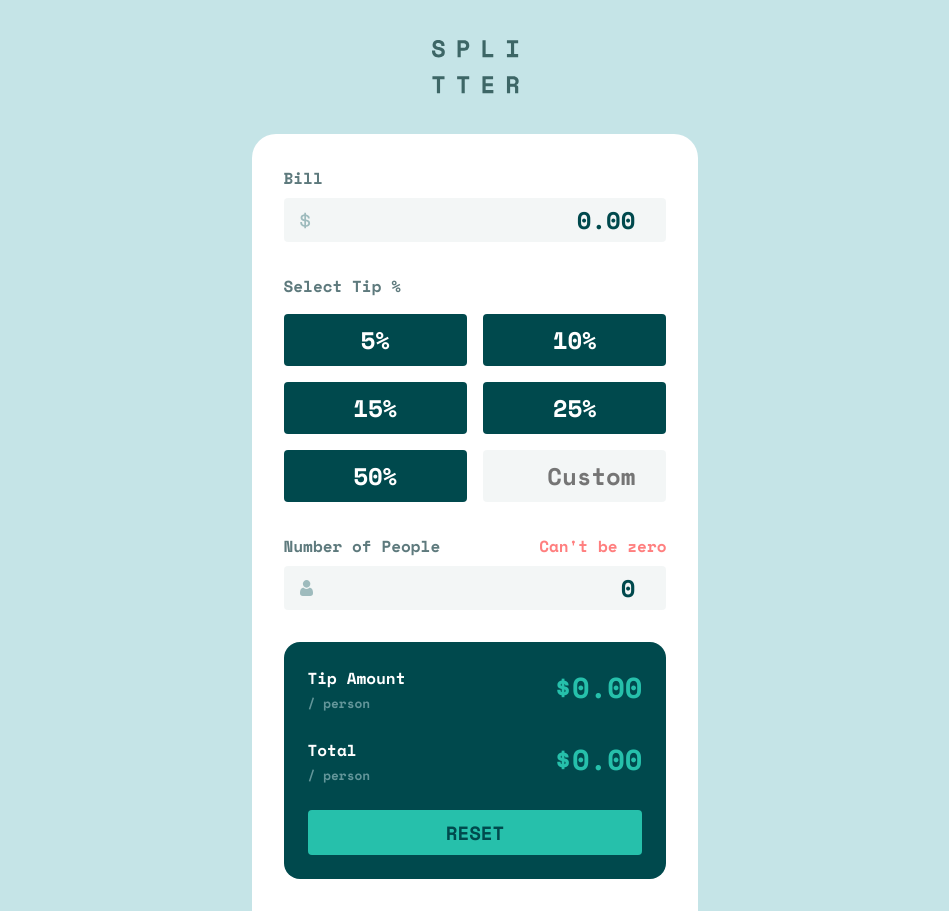
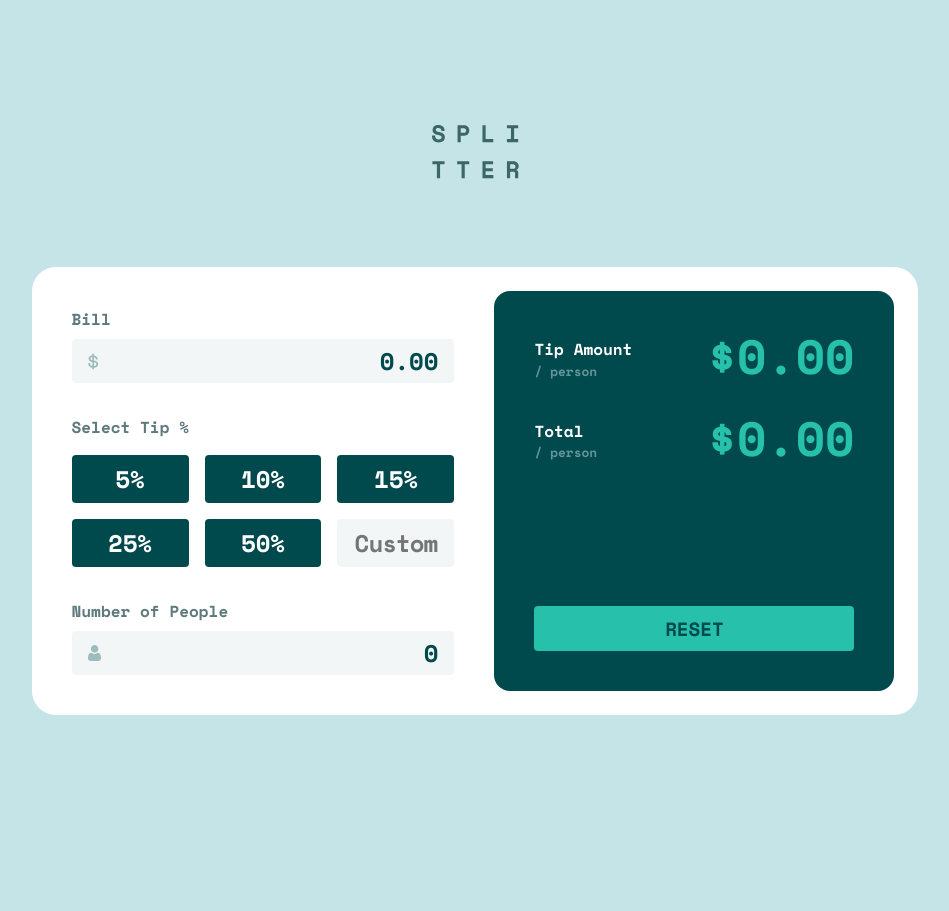
Before and after one commit to aronsn/tip-calculator-app, a plain HTML site: page index.html in a window 1536 px wide. Shown: the whole page, without its empty margins (293-1242 px from the left). After the commit the page ends 800 px from the top, so only its background shows below. Drawn offline with Linux system fonts and the light colour scheme.

Commit message:
feat: finalize desktop styling

```diff
--- a/index.html
+++ b/index.html
@@ -6,6 +6,12 @@
   <meta name="viewport" content="width=device-width, initial-scale=1.0">
   <link rel="stylesheet" type="text/css" href="style.css" />
   <link rel="icon" type="image/png" sizes="32x32" href="./images/logo.svg">
+  <style>
+    input::-webkit-outer-spin-button,
+    input::-webkit-inner-spin-button {
+      -webkit-appearance: none;
+    }
+  </style>
   <title>Frontend Mentor | Tip calculator app</title>
 </head>
 
@@ -52,7 +58,7 @@
 
           <div class="input-container">
             <label for="percentage"></label>
-            <input type="number" id="percentage" name="people" max=100 min=0 placeholder="Custom" />
+            <input type="number" id="percentage" name="percentage" max=100 min=0 placeholder="Custom" />
           </div>
         </div>
 
@@ -70,6 +76,7 @@
       </form>
 
       <div class="tip-results">
+        <div>
           <div class="flex">
             <p class="label-amount">Tip Amount<br /><span>/ person</span></p>
             <p class="result">$<span>0.00</span></p>
@@ -79,6 +86,7 @@
             <p class="label-amount">Total<br /><span>/ person</span></p>
             <p class="result">$<span>0.00</span></p>
           </div>
+        </div>
 
         <button>Reset</button>
       </div>
--- a/style.css
+++ b/style.css
@@ -1,7 +1,6 @@
 @font-face {
     font-family: 'Space Mono';
-    src: url('./fonts/SpaceMono-Bold.ttf') format('truetype'),
-        url('./fonts/SpaceMono-Regular.ttf') format('truetype');
+    src: url('./fonts/SpaceMono-Bold.ttf') format('truetype');
 }
 
 :root {
@@ -19,8 +18,7 @@
     --hsl-active-state: hsl(172, 67%, 80%);
 
     /* Typography */
-    --fs-form-inputs: 1.5rem;
-    --fw-regular: 400;
+    --fs-form-inputs: 24px;
     --fw-bold: 700;
 
     /* Spacing (8 point grid system) */
@@ -99,10 +97,10 @@ input[type='number'] {
     width: 100%;
     border-radius: 4px;
     font-size: var(--fs-form-inputs);
-    color: hsl(var(--very-dark-cyan))
+    color: hsl(var(--very-dark-cyan));
 }
 
-input[name="people"] {
+input[name="percentage"] {
     height: 100%;
 }
 
@@ -113,6 +111,7 @@ input[name="people"] {
 
 .validation {
     color: hsla(0, 100%, 50%, 0.5);
+    display: none;
 }
 
 input[type='number']:hover {
@@ -132,7 +131,6 @@ input:focus {
     display: grid;
     gap: var(--spacing-sm);
     grid-template-columns: 1fr 1fr;
-    ;
 }
 
 /* Radio input style */
@@ -151,7 +149,6 @@ input:focus {
     background-color: hsl(var(--very-dark-cyan));
     color: hsl(var(--white));
     font-size: var(--fs-form-inputs);
-    font-weight: var(--fw-bold);
     border-radius: 4px;
     padding: 8px 0;
 }
@@ -179,6 +176,7 @@ input:focus {
 .label-amount {
     color: hsl(var(--white));
     margin-bottom: var(--spacing-md);
+    line-height: 1.3;
 }
 
 .label-amount span {
@@ -196,7 +194,6 @@ button {
     width: 100%;
     color: hsl(var(--very-dark-cyan));
     background-color: hsl(var(--strong-cyan));
-    /* background-color: hsl(var(--strong-cyan)); */
     border-radius: 4px;
     font-size: 1.2rem;
     text-transform: uppercase;
@@ -209,15 +206,74 @@ button:hover {
     cursor: pointer;
 }
 
-@media(min-width: 376px) {
-    .tip-container {
-        min-height: auto;
-    }
+button:focus,
+button:active {
+    outline-color: hsl(var(--strong-cyan));
+    border-color: hsl(var(--strong-cyan));
+}
 
+@media(min-width: 1440px) {
     body {
         /* Nice way to center elements in a page */
         min-height: 100vh;
         display: grid;
         place-items: center;
     }
+
+    img {
+        margin: auto;
+        margin-bottom: var(--spacing-xxl);
+    }
+
+
+    .tip-container {
+        border-radius: 24px;
+        padding: 0;
+        min-height: auto;
+        display: flex;
+    }
+
+    form {
+        margin: var(--spacing-xl);
+    }
+
+    form .input-container:last-child {
+        margin-bottom: 0;
+    }
+
+    .tip-selection {
+        display: grid;
+        gap: var(--spacing-sm);
+        grid-template-columns: 1fr 1fr 1fr;
+    }
+
+    .radio-button label {
+        padding: 6px 0;
+    }
+
+    input[name="percentage"] {
+        text-align: center;
+        letter-spacing: -0.9px;
+    }
+
+    .tip-results {
+        min-width: 400px;
+        display: flex;
+        flex-direction: column;
+        justify-content: space-between;
+        padding: var(--spacing-xl);
+        padding-top: var(--spacing-xxl);
+        margin: var(--spacing-md);
+        margin-left: 0;
+    }
+
+    .label-amount {
+        margin-bottom: var(--spacing-xl);
+
+    }
+
+    .result {
+        font-size: 3rem;
+        line-height: 0.7;
+    }
 }
```
Lines whose indentation alone changed are shown as unchanged.
